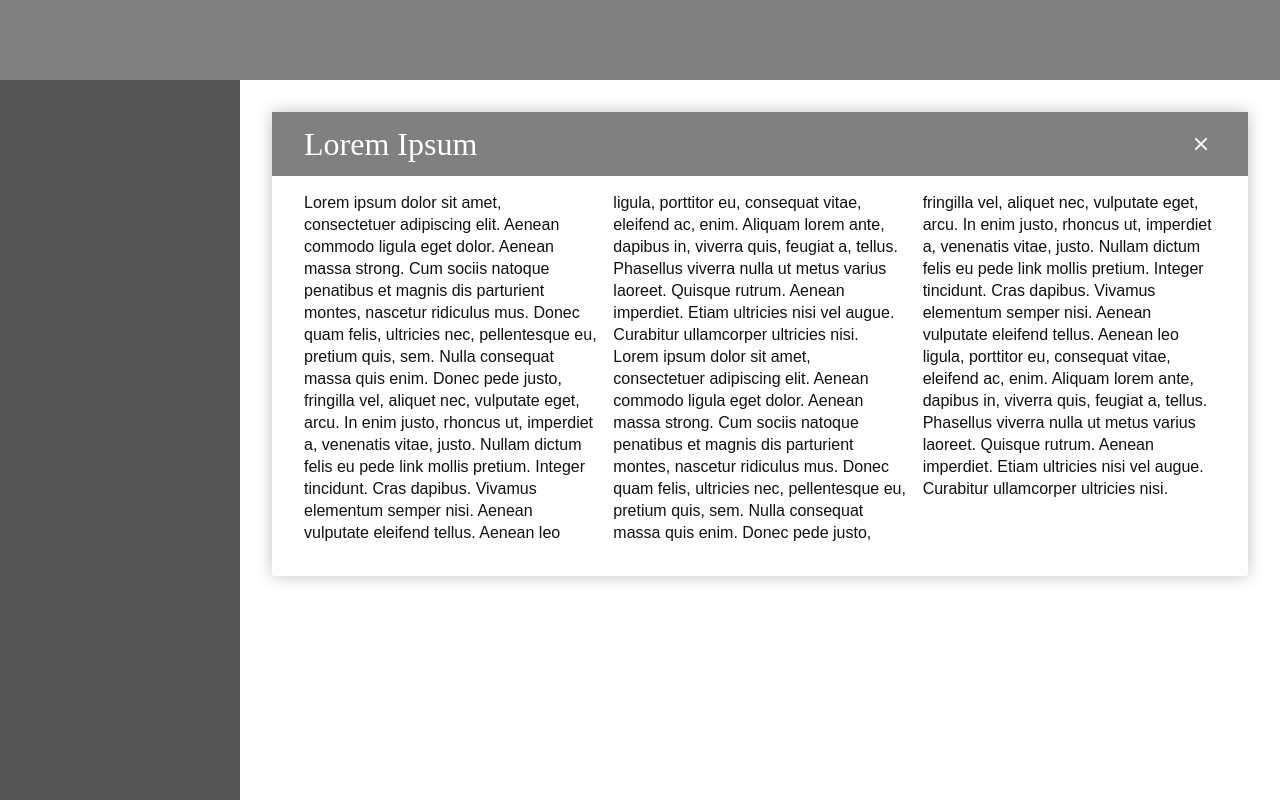
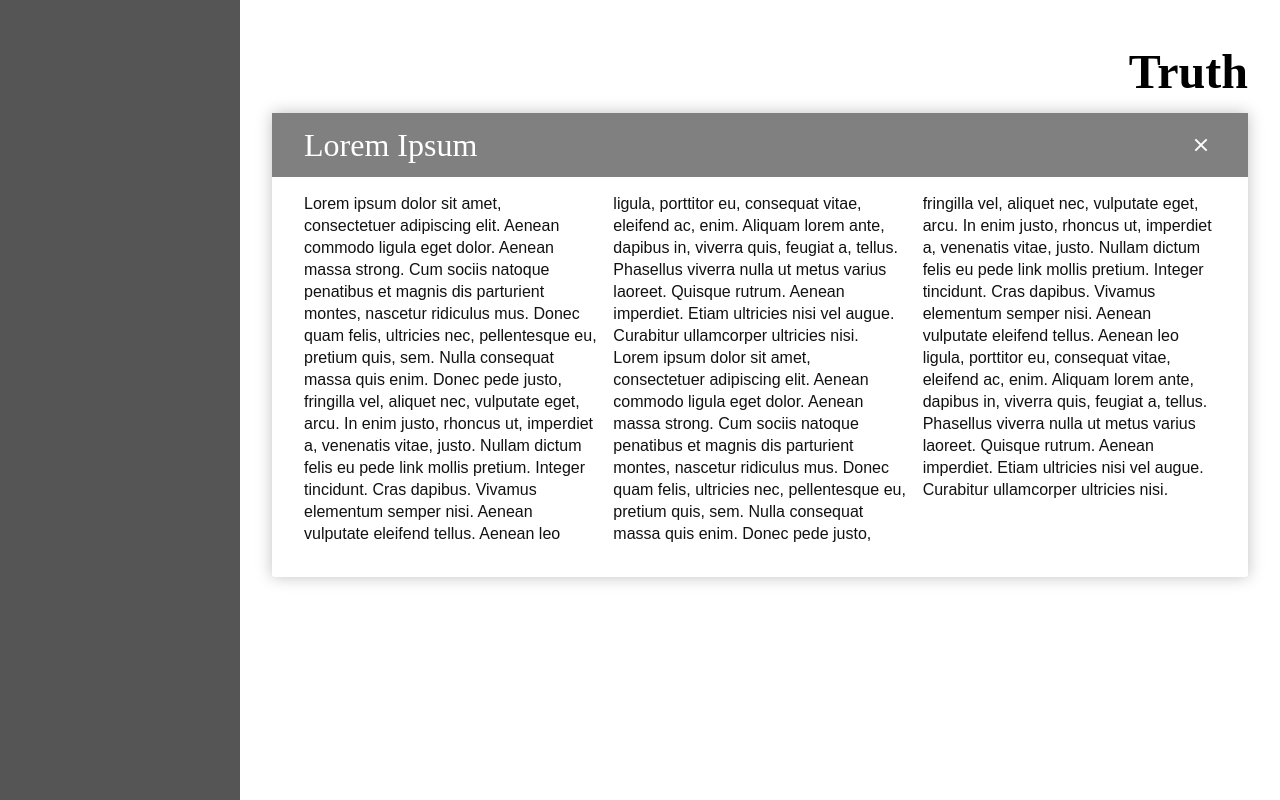
Before and after one commit to mscott5861/trcl, a React (Create React App) app: page / in a window 1280 px wide. Built offline with nearby package versions, Linux system fonts and the light colour scheme.

Commit message:
Fixed some margin/padding problems

```diff
--- a/src/App.js
+++ b/src/App.js
@@ -1,5 +1,5 @@
 import React, { Component } from 'react';
-import { Copy, Leaflet, MainContent, Navbar, Sidebar, SingleColumnWithSidebarAndNavbar } from './components'
+import { Copy, H1, Leaflet, MainContent, Navbar, Sidebar, SingleColumnWithSidebar } from './components'
 import { ThemeProvider } from 'styled-components'
 
 const colors = {
@@ -27,10 +27,13 @@ class App extends Component {
   render() {
     return (
       <ThemeProvider theme={theme}>
-        <SingleColumnWithSidebarAndNavbar>
-          <Navbar/>
+        <SingleColumnWithSidebar>
           <Sidebar/>
           <MainContent>
+            <H1
+              rightAligned>
+              Truth
+            </H1>
             <Leaflet
               dismissable
               title='Lorem Ipsum'
@@ -44,7 +47,7 @@ class App extends Component {
               </Copy>
             </Leaflet>
           </MainContent>
-        </SingleColumnWithSidebarAndNavbar>
+        </SingleColumnWithSidebar>
       </ThemeProvider>
     );
   }
--- a/src/components/atomic/layouts/SingleColumnWithSidebar.js
+++ b/src/components/atomic/layouts/SingleColumnWithSidebar.js
@@ -12,6 +12,7 @@ const StyledSingleColumnWithSidebar = styled.div`
 
   .sidebar {
     grid-column: 1 / span 1;
+    height: 100vh;
   }
 
   @media(max-width: 1024px) {
--- a/src/components/atomic/text/H1.js
+++ b/src/components/atomic/text/H1.js
@@ -5,6 +5,7 @@ import styled from 'styled-components'
 const StyledH1 = styled.h1`
   font-size: 3em;
   line-height: 1.05rem;
+  text-align: ${props => props.rightAligned ? 'right' : 'left'};
 
   //-------------------------------------------------------------
   // Medium devices: tablets
@@ -26,7 +27,8 @@ const StyledH1 = styled.h1`
 export default class H1 extends React.Component {
   render() {
     return (
-      <StyledH1>
+      <StyledH1
+        rightAligned={this.props.rightAligned}>
         { this.props.children }
       </StyledH1>
     );
--- a/src/index.css
+++ b/src/index.css
@@ -1,8 +1,8 @@
 * {
   box-sizing: border-box;
-  margin: 0;
-  padding: 0;
 }
 
-body {
+body,
+p {
+  margin: 0;
 }
```
